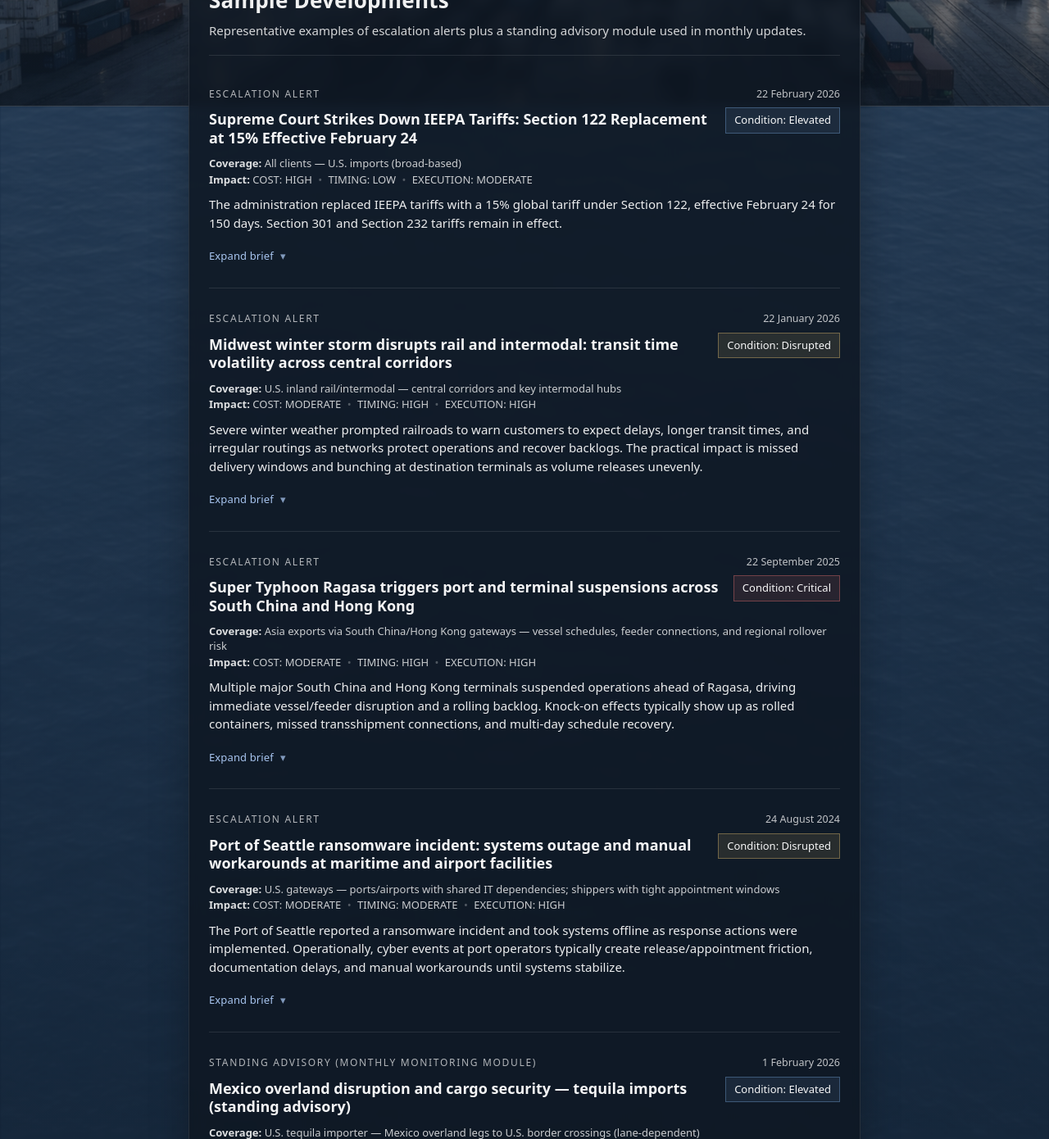
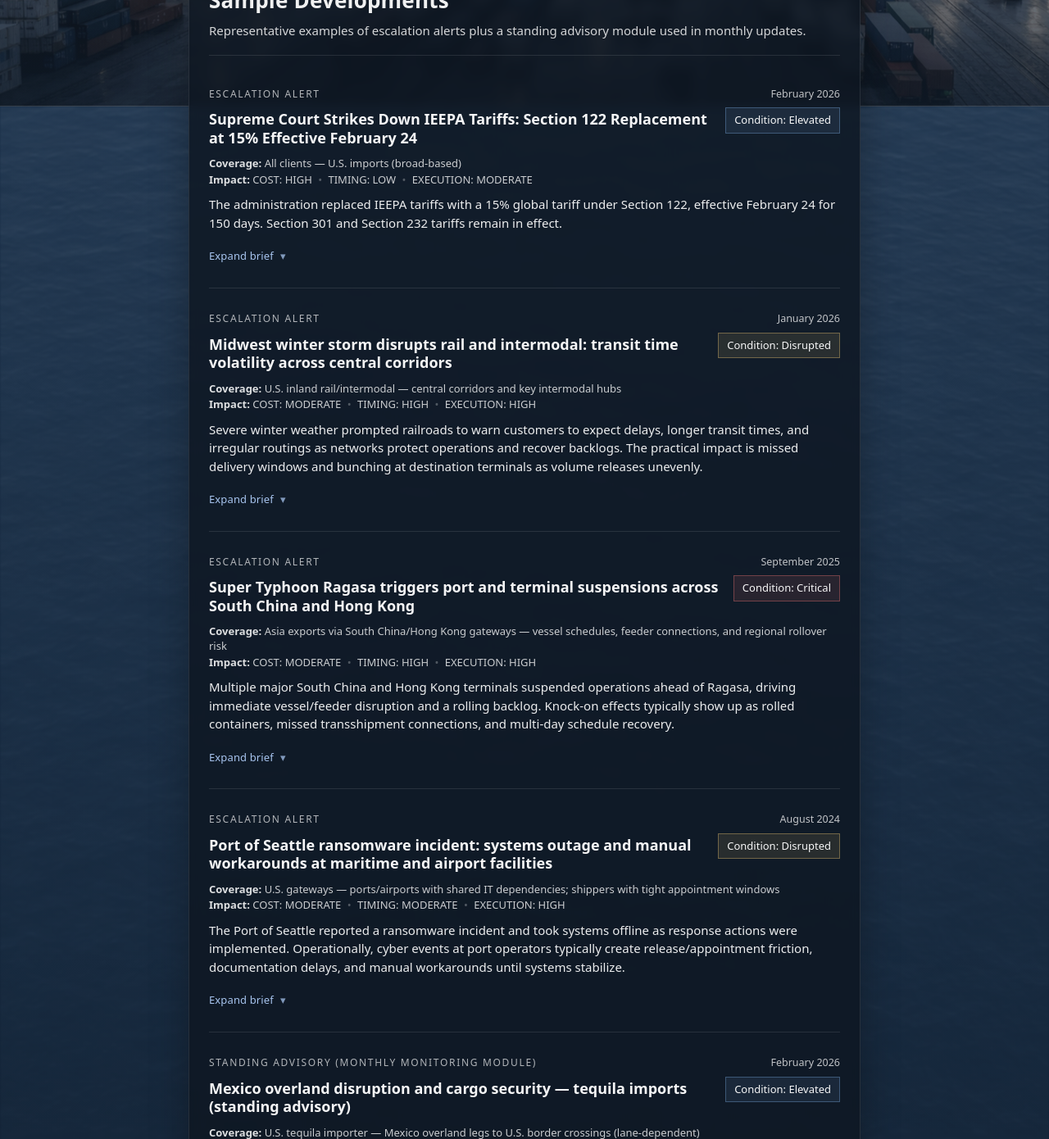
Before and after one commit to importrisk/import-risk-intelligence-site, a Jekyll site: the page built from insights.html, in a window 1280 px wide. Shown: the part 518-1908 px from the top of the page at 82% size. Built offline with Jekyll 4.4.1, drawn with Linux system fonts in a browser that asks for light colours.

Commit message:
Update insights.html

```diff
--- a/insights.html
+++ b/insights.html
@@ -38,7 +38,7 @@ description: Sample Exception Alerts and Standing Advisories — concise, decisi
 
             <div class="brief-kickerRow">
               <div class="brief-kicker">Escalation Alert</div>
-              <div class="brief-date">22 February 2026</div>
+              <div class="brief-date">February 2026</div>
             </div>
 
             <div class="brief-topline">
@@ -149,7 +149,7 @@ description: Sample Exception Alerts and Standing Advisories — concise, decisi
 
             <div class="brief-kickerRow">
               <div class="brief-kicker">Escalation Alert</div>
-              <div class="brief-date">22 January 2026</div>
+              <div class="brief-date">January 2026</div>
             </div>
 
             <div class="brief-topline">
@@ -236,7 +236,7 @@ description: Sample Exception Alerts and Standing Advisories — concise, decisi
 
             <div class="brief-kickerRow">
               <div class="brief-kicker">Escalation Alert</div>
-              <div class="brief-date">22 September 2025</div>
+              <div class="brief-date">September 2025</div>
             </div>
 
             <div class="brief-topline">
@@ -336,7 +336,7 @@ description: Sample Exception Alerts and Standing Advisories — concise, decisi
 
             <div class="brief-kickerRow">
               <div class="brief-kicker">Escalation Alert</div>
-              <div class="brief-date">24 August 2024</div>
+              <div class="brief-date">August 2024</div>
             </div>
 
             <div class="brief-topline">
@@ -421,7 +421,7 @@ description: Sample Exception Alerts and Standing Advisories — concise, decisi
 
             <div class="brief-kickerRow">
               <div class="brief-kicker">Standing Advisory (Monthly Monitoring Module)</div>
-              <div class="brief-date">1 February 2026</div>
+              <div class="brief-date">February 2026</div>
             </div>
 
             <div class="brief-topline">
```
